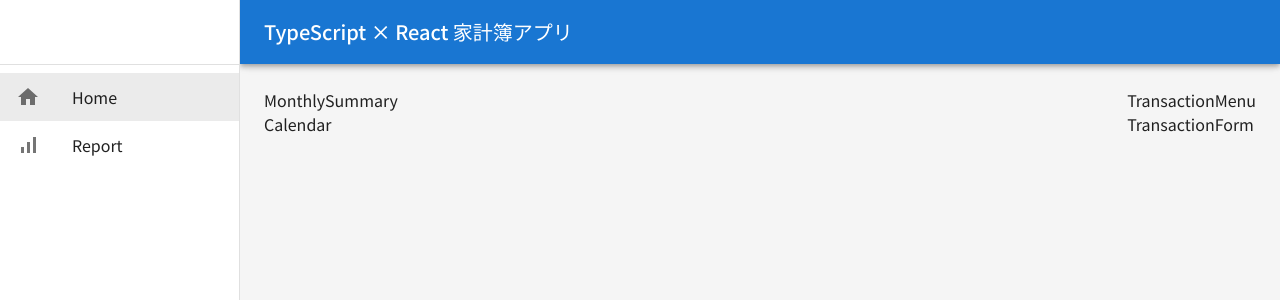
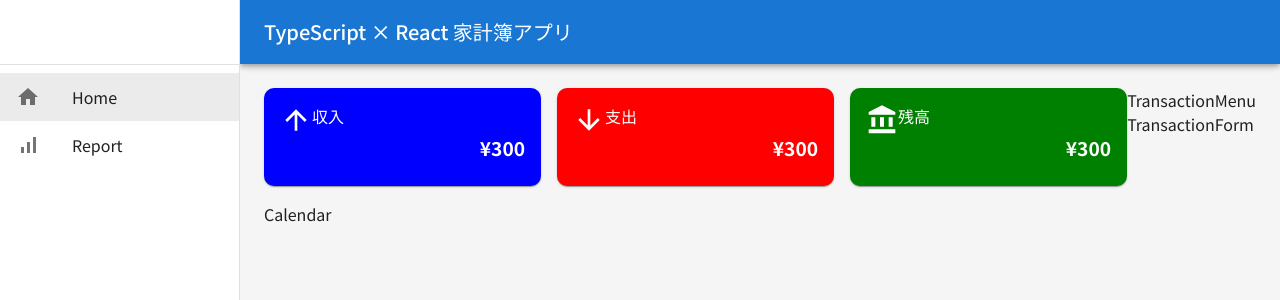
Before and after one commit to Nanae-j/react_householdbudget_app, a React (Create React App) app: page / in a window 1280 px wide. Shown: the top 300 px of the page. Built offline with nearby package versions, Linux system fonts and the light colour scheme.

Commit message:
[update]収入・支出・残高のレイアウト作成

```diff
--- a/src/components/MonthlySummary.tsx
+++ b/src/components/MonthlySummary.tsx
@@ -1,7 +1,102 @@
+import { Card, CardContent, Stack, Typography } from '@mui/material';
+import Grid from '@mui/material/Grid2';
+import ArrowUpwardIcon from '@mui/icons-material/ArrowUpward';
+import ArrowDownwardIcon from '@mui/icons-material/ArrowDownward';
+import AccountBalanceIcon from '@mui/icons-material/AccountBalance';
 import React from 'react';
 
 const MonthlySummary = () => {
-  return <div>MonthlySummary</div>;
+  return (
+    <Grid container spacing={{ xs: 1, sm: 2 }} mb={2}>
+      {/* 収入 */}
+      <Grid size={4} display={'flex'} flexDirection={'column'}>
+        <Card
+          sx={{
+            bgcolor: 'blue',
+            color: 'white',
+            borderRadius: '10px',
+            flexGrow: 1,
+          }}
+        >
+          <CardContent sx={{ padding: { xs: 1, sm: 2 } }}>
+            <Stack direction={'row'}>
+              <ArrowUpwardIcon sx={{ fontSize: '2rem' }} />
+              <Typography>収入</Typography>
+            </Stack>
+            <Typography
+              textAlign={'right'}
+              variant="h5"
+              fontWeight={'fontWeightBold'}
+              sx={{
+                wordBreak: 'break-word',
+                fontSize: { xs: '.8rem', sm: '1rem', md: '1.2rem' },
+              }}
+            >
+              ¥300
+            </Typography>
+          </CardContent>
+        </Card>
+      </Grid>
+      {/* 支出 */}
+      <Grid size={4} display={'flex'} flexDirection={'column'}>
+        <Card
+          sx={{
+            bgcolor: 'red',
+            color: 'white',
+            borderRadius: '10px',
+            flexGrow: 1,
+          }}
+        >
+          <CardContent sx={{ padding: { xs: 1, sm: 2 } }}>
+            <Stack direction={'row'}>
+              <ArrowDownwardIcon sx={{ fontSize: '2rem' }} />
+              <Typography>支出</Typography>
+            </Stack>
+            <Typography
+              textAlign={'right'}
+              variant="h5"
+              fontWeight={'fontWeightBold'}
+              sx={{
+                wordBreak: 'break-word',
+                fontSize: { xs: '.8rem', sm: '1rem', md: '1.2rem' },
+              }}
+            >
+              ¥300
+            </Typography>
+          </CardContent>
+        </Card>
+      </Grid>
+      {/* 残高 */}
+      <Grid size={4} display={'flex'} flexDirection={'column'}>
+        <Card
+          sx={{
+            bgcolor: 'green',
+            color: 'white',
+            borderRadius: '10px',
+            flexGrow: 1,
+          }}
+        >
+          <CardContent sx={{ padding: { xs: 1, sm: 2 } }}>
+            <Stack direction={'row'}>
+              <AccountBalanceIcon sx={{ fontSize: '2rem' }} />
+              <Typography>残高</Typography>
+            </Stack>
+            <Typography
+              textAlign={'right'}
+              variant="h5"
+              fontWeight={'fontWeightBold'}
+              sx={{
+                wordBreak: 'break-word',
+                fontSize: { xs: '.8rem', sm: '1rem', md: '1.2rem' },
+              }}
+            >
+              ¥300
+            </Typography>
+          </CardContent>
+        </Card>
+      </Grid>
+    </Grid>
+  );
 };
 
 export default MonthlySummary;
```
